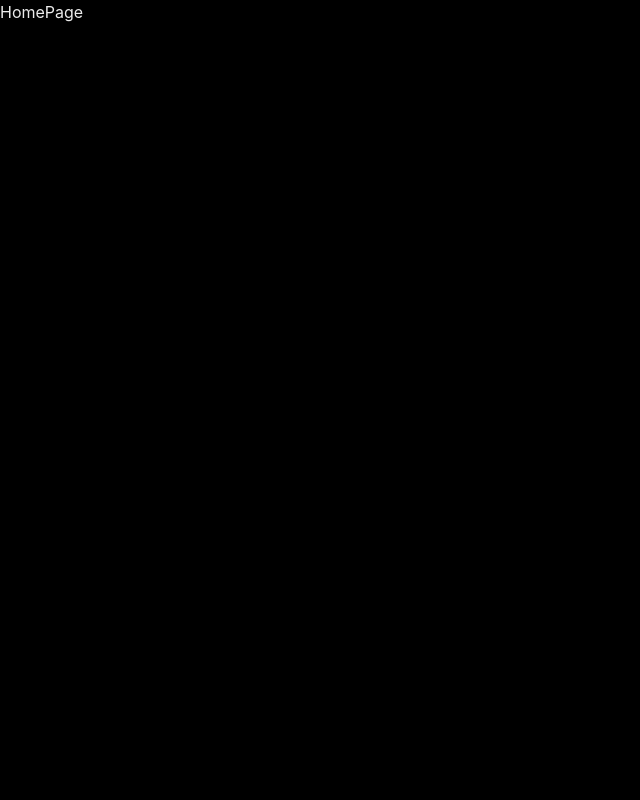
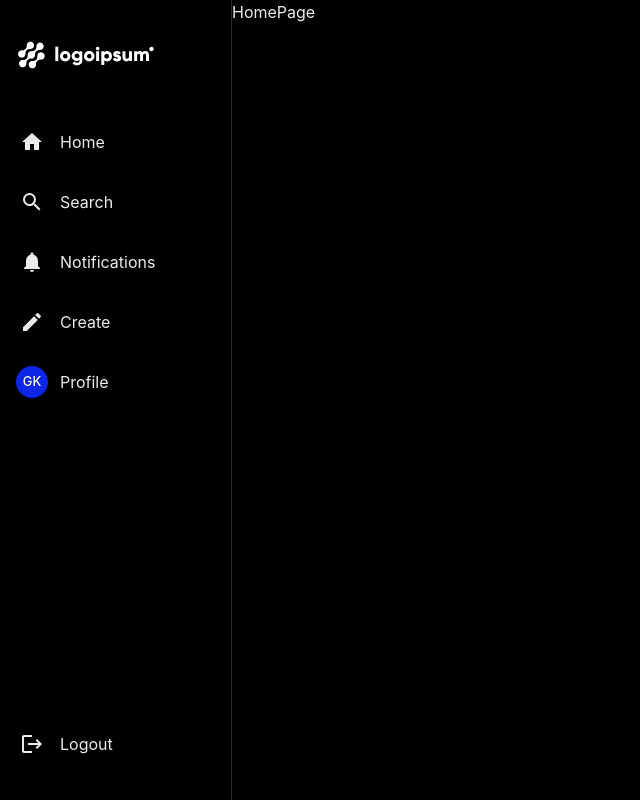
Before and after one commit to GlennKnight/react-insta-clone, a React (Vite) app: page / in a window 1280 px wide. Shown: the whole page, without its empty margins (0-640 px from the left). Built offline with nearby package versions, Linux system fonts and the light colour scheme.

Commit message:
Added Sidebar

```diff
--- a/src/App.jsx
+++ b/src/App.jsx
@@ -1,15 +1,18 @@
 import { Route, Routes } from 'react-router-dom';
 import HomePage from './pages/HomePage/HomePage';
 import AuthPage from './pages/AuthPage/AuthPage';
+import PageLayout from './layouts/PageLayout/PageLayout';
 
 function App() {
 
   return (
     <>
-    <Routes>
-      <Route path='/' element={<HomePage />} />
-      <Route path='/auth' element={<AuthPage />} />
-    </Routes>
+      <PageLayout>
+        <Routes>
+          <Route path='/' element={<HomePage />} />
+          <Route path='/auth' element={<AuthPage />} />
+        </Routes>
+      </PageLayout>
     </>
   )
 }
--- /dev/null
+++ b/src/components/Sidebar/Sidebar.jsx
@@ -0,0 +1,67 @@
+import { Avatar, Box, Flex, Image, Link, Tooltip } from '@chakra-ui/react';
+import { Link as RouterLink } from 'react-router-dom'
+import { MdHome, MdSearch, MdNotifications, MdCreate, MdLogout } from 'react-icons/md';
+
+const SidebarLink = ({ text, link, icon }) => {
+    return (
+        <Tooltip hasArrow label={text} placement='right' ml={1} openDelay={500} display={{ base: 'block', md: 'none' }}>
+            <Link display={'flex'}
+                to={link || null}
+                as={RouterLink}
+                alignItems={'center'}
+                gap={4}
+                _hover={{ bg: 'whiteAlpha.400' }}
+                borderRadius={6}
+                w={'full'}
+                p={3}
+                justifyContent={{ base: 'center', md: 'flex-start' }}>
+                <Flex alignItems={'center'} justifyContent={'center'} w={6} h={6}>{icon}</Flex>
+                <Box display={{ base: 'none', md: 'block' }}>{text}</Box>
+            </Link>
+        </Tooltip>
+    );
+}
+
+const Sidebar = () => {
+    const sidebarItems = [
+        {
+            icon: <MdHome size={24} />,
+            text: 'Home',
+            link: '/'
+        },
+        {
+            icon: <MdSearch size={24} />,
+            text: 'Search',
+        },
+        {
+            icon: <MdNotifications size={24} />,
+            text: 'Notifications',
+        },
+        {
+            icon: <MdCreate size={24} />,
+            text: 'Create'
+        },
+        {
+            icon: <Avatar size={'sm'} name='Glenn Knight' />,
+            text: 'Profile',
+            link: '/'
+        }
+    ];
+    return (
+        <Box height={'100vh'} borderRight={'1px solid'} borderColor={'whiteAlpha.300'} py={8} px={2}>
+            <Flex direction={'column'} gap={10} w={'full'} h={'full'} >
+                <Link to={'/'} as={RouterLink} height={12} p={2} borderRadius={6} _hover={{ bg: 'whiteAlpha.200' }} >
+                    <Image src='/logo.svg' display={{ base: 'none', md: 'block' }} />
+                    <Image src='/logo-icon.svg' display={{ base: 'block', md: 'none' }} />
+                </Link>
+                <Flex direction={'column'} gap={3} alignItems={'center'} h={'full'}>
+                    {sidebarItems.map((item, index) => <SidebarLink key={index} text={item.text} icon={item.icon} link={item.link} />)}
+                    <Box flex={1}></Box>
+                    <SidebarLink text='Logout' icon={<MdLogout size={24} />} link='/auth' />
+                </Flex>
+            </Flex>
+        </Box >
+    )
+}
+
+export default Sidebar;
--- /dev/null
+++ b/src/layouts/PageLayout/PageLayout.jsx
@@ -0,0 +1,25 @@
+import { Flex, Box } from '@chakra-ui/react'
+import Sidebar from '../../components/Sidebar/Sidebar';
+import { useLocation } from 'react-router-dom';
+
+const PageLayout = ({ children }) => {
+    const { pathname } = useLocation();
+
+    return (
+        <Flex>
+            {/* Sidebar on the left */}
+            {pathname == '/auth' ? null :
+                <Box w={{ base: '64px', md: '232px' }}>
+                    <Sidebar />
+                </Box>
+            }
+            {/* Page content on the right */}
+            {/* <Box flex={1} w={{ base: 'calc(100% - 70px)', md: 'calc(100% - 240px)' }}> */}
+            <Box flex={1}>
+                {children}
+            </Box>
+        </Flex>
+    )
+}
+
+export default PageLayout;
```
Also changed, not shown: .eslintrc.cjs, public/logo-icon.svg (added).
